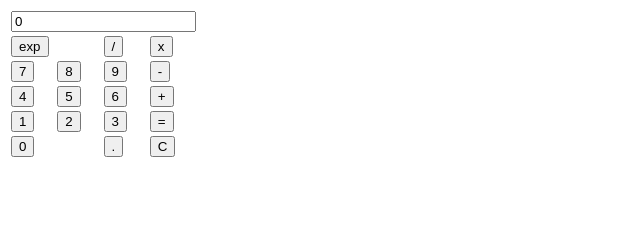
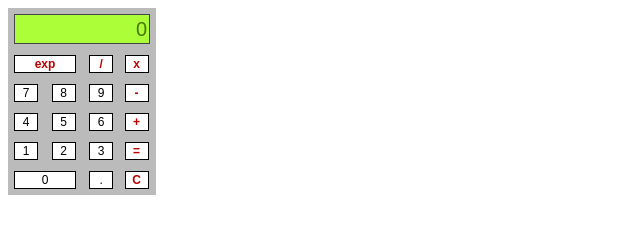
Before and after one commit to DamGar13/Minicalculadora, a plain HTML site: page index.html in a window 1280 px wide. Shown: the whole page, without its empty margins (0-640 px from the left). Drawn offline with Linux system fonts and the light colour scheme.

Commit message:
creacion de estilos para la calculadora

```diff
--- a/css/style.css
+++ b/css/style.css
@@ -0,0 +1,40 @@
+#calculadora{
+    background-color: #bbbbbb;
+    border: 0;
+}
+
+#calculadora td{
+    padding: 4px;
+}
+
+.caja_valor{
+    background-color: #acff38;
+    color: #467702;
+    border: 1px solid #454545;
+    width: 130px;
+    height: 26px;
+    font-size: 20px;
+    line-height: 26px;
+    text-align: right;
+}
+
+.boton{
+    width: 24px;
+    border: 1px solid #000;
+    font-family: Arial, Helvetica, sans-serif;
+    font-size: 12px;
+    background-color: #fff;
+}
+
+.boton_largo{
+    width: 62px;
+    border: 1px solid #000;
+    font-family: Arial, Helvetica, sans-serif;
+    font-size: 12px;
+    background-color: #fff;
+}
+
+.funcion{
+    color: #bb0000;
+    font-weight: 700;
+}
--- a/index.html
+++ b/index.html
@@ -70,7 +70,7 @@
                 <input type="button" value="0" name="0" id="0" class="boton_largo">
             </td>
             <td>
-                <input type="button" value="." name="." id=".">
+                <input type="button" value="." name="." id="." class="boton">
             </td>
             <td>
                 <input type="button" value="C" name="C" id="C"  class="boton funcion">
```
